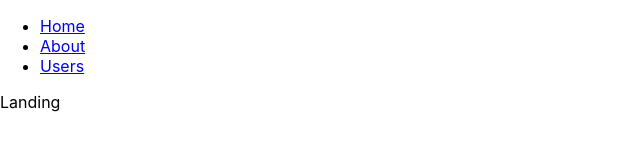
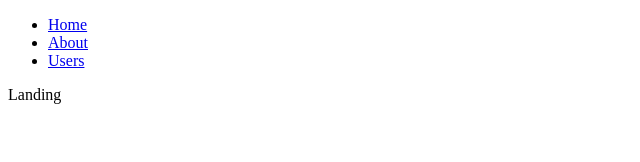
Before and after one commit to AndreSlavescu/Code-Combat, a React (Create React App) app: page / in a window 1280 px wide. Shown: the top 162 px of the page, without its empty margins (0-640 px from the left). Built offline with nearby package versions, Linux system fonts and the light colour scheme.

Commit message:
Remove WebVitals and etc.

```diff
--- a/src/App.css
+++ /dev/null
@@ -1,38 +0,0 @@
-.App {
-  text-align: center;
-}
-
-.App-logo {
-  height: 40vmin;
-  pointer-events: none;
-}
-
-@media (prefers-reduced-motion: no-preference) {
-  .App-logo {
-    animation: App-logo-spin infinite 20s linear;
-  }
-}
-
-.App-header {
-  background-color: #282c34;
-  min-height: 100vh;
-  display: flex;
-  flex-direction: column;
-  align-items: center;
-  justify-content: center;
-  font-size: calc(10px + 2vmin);
-  color: white;
-}
-
-.App-link {
-  color: #61dafb;
-}
-
-@keyframes App-logo-spin {
-  from {
-    transform: rotate(0deg);
-  }
-  to {
-    transform: rotate(360deg);
-  }
-}
--- a/src/App.js
+++ b/src/App.js
@@ -8,9 +8,7 @@ import Landing from "./components/Landing";
 
 function App() {
   return (
-    <div className="App">
-      <Router>
-        <div>
+    <Router className="App">
       <nav>
         <ul>
           <li>
@@ -36,9 +34,7 @@ function App() {
           <Landing />
         </Route>
       </Switch>
-        </div>
     </Router>
-    </div>
   );
 }
 
--- a/src/index.css
+++ /dev/null
@@ -1,13 +0,0 @@
-body {
-  margin: 0;
-  font-family: -apple-system, BlinkMacSystemFont, 'Segoe UI', 'Roboto', 'Oxygen',
-    'Ubuntu', 'Cantarell', 'Fira Sans', 'Droid Sans', 'Helvetica Neue',
-    sans-serif;
-  -webkit-font-smoothing: antialiased;
-  -moz-osx-font-smoothing: grayscale;
-}
-
-code {
-  font-family: source-code-pro, Menlo, Monaco, Consolas, 'Courier New',
-    monospace;
-}
--- a/src/index.js
+++ b/src/index.js
@@ -1,8 +1,6 @@
 import React from 'react';
 import ReactDOM from 'react-dom';
-import './index.css';
 import App from './App';
-import reportWebVitals from './reportWebVitals';
 
 ReactDOM.render(
   <React.StrictMode>
@@ -10,8 +8,3 @@ ReactDOM.render(
   </React.StrictMode>,
   document.getElementById('root')
 );
-
-// If you want to start measuring performance in your app, pass a function
-// to log results (for example: reportWebVitals(console.log))
-// or send to an analytics endpoint. Learn more: https://bit.ly/CRA-vitals
-reportWebVitals();
--- a/src/reportWebVitals.js
+++ /dev/null
@@ -1,13 +0,0 @@
-const reportWebVitals = onPerfEntry => {
-  if (onPerfEntry && onPerfEntry instanceof Function) {
-    import('web-vitals').then(({ getCLS, getFID, getFCP, getLCP, getTTFB }) => {
-      getCLS(onPerfEntry);
-      getFID(onPerfEntry);
-      getFCP(onPerfEntry);
-      getLCP(onPerfEntry);
-      getTTFB(onPerfEntry);
-    });
-  }
-};
-
-export default reportWebVitals;
```
Also changed, not shown: src/logo.svg (deleted), 1 other file (tests, documents, lock files or other folders). Lines whose indentation alone changed are shown as unchanged.
